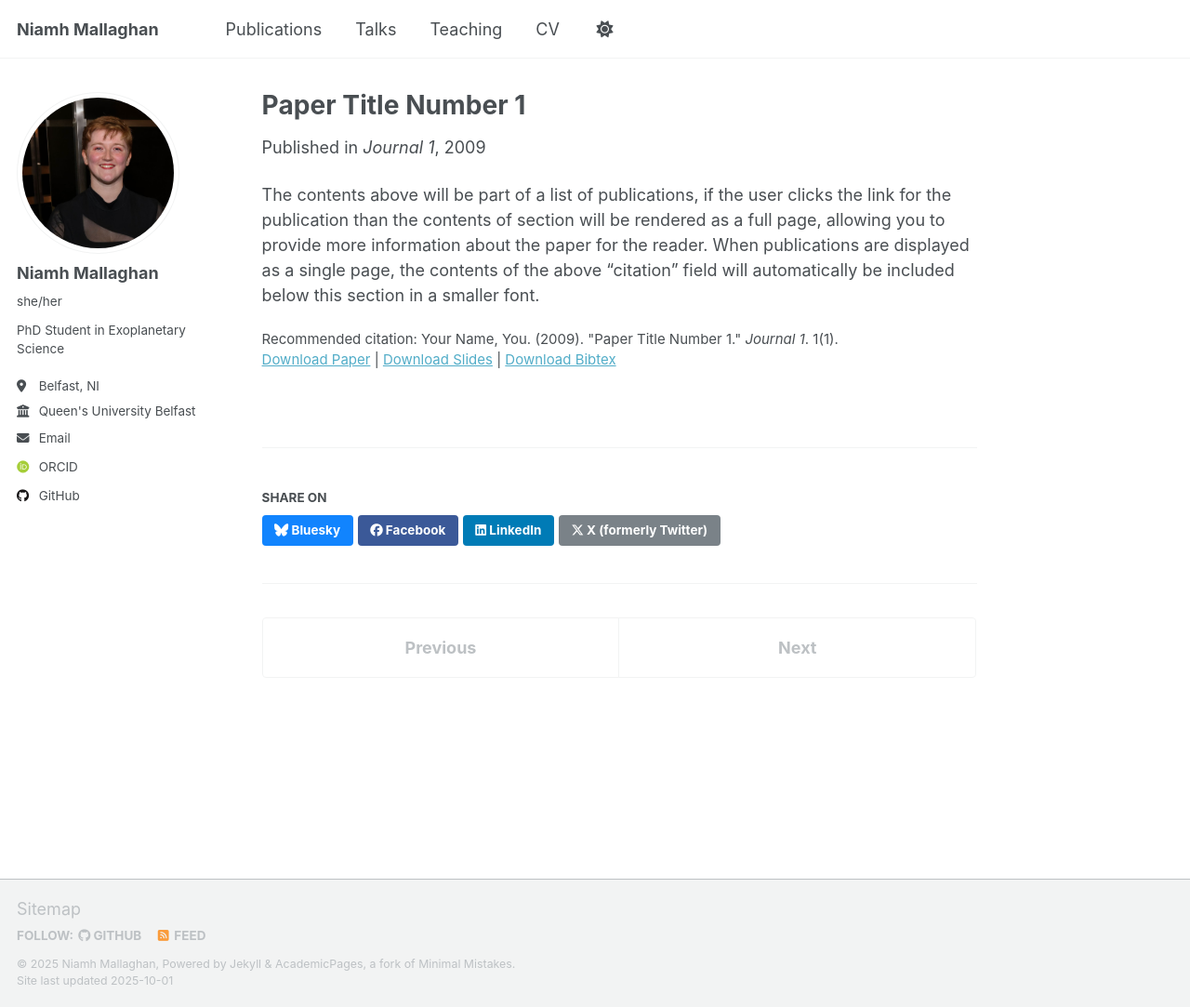
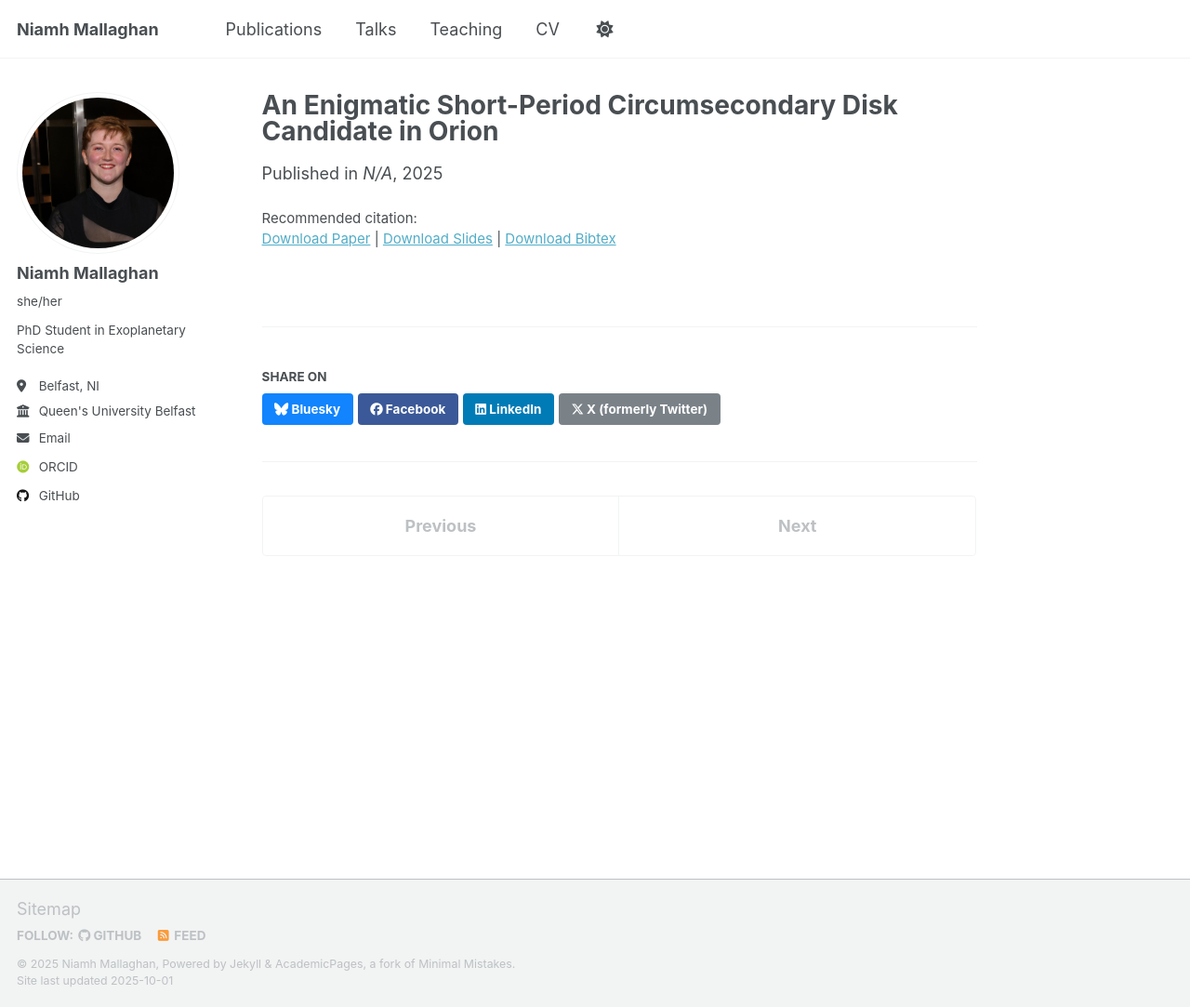
Before and after one commit to nmallaghan/nmallaghan.github.io, a Jekyll site: the page built from _publications/2009-10-01-paper-title-number-1.md, in a window 1280 px wide and 1083 px high. Shown: the whole window at 93% size. Built offline with Jekyll 4.4.1, drawn with Linux system fonts in a browser that asks for light colours; some web fonts are replaced; a script that is not in the unit is left out.

Commit message:
Update 2009-10-01-paper-title-number-1.md

```diff
--- a/_publications/2009-10-01-paper-title-number-1.md
+++ b/_publications/2009-10-01-paper-title-number-1.md
@@ -1,14 +1,13 @@
 ---
-title: "Paper Title Number 1"
+title: "An Enigmatic Short-Period Circumsecondary Disk Candidate in Orion"
 collection: publications
 category: manuscripts
 permalink: /publication/2009-10-01-paper-title-number-1
-excerpt: 'This paper is about the number 1. The number 2 is left for future work.'
-date: 2009-10-01
-venue: 'Journal 1'
-slidesurl: 'http://academicpages.github.io/files/slides1.pdf'
-paperurl: 'http://academicpages.github.io/files/paper1.pdf'
-bibtexurl: 'http://academicpages.github.io/files/bibtex1.bib'
-citation: 'Your Name, You. (2009). &quot;Paper Title Number 1.&quot; <i>Journal 1</i>. 1(1).'
+excerpt: 'This paper focuses on an enigmatic transiting object in Orion which shows a deep and asymmetric light curve. I investigated a number of hypotheses to aid in the characterisation of it, including modelling, MCMC fitting and analysing the results. I led the simulations, analysis, and writing up of this work. This paper is currently in prep.'
+date: 2025-12-01
+venue: 'N/A'
+slidesurl: ''
+paperurl: ''
+bibtexurl: ''
+citation: ''
 ---
-The contents above will be part of a list of publications, if the user clicks the link for the publication than the contents of section will be rendered as a full page, allowing you to provide more information about the paper for the reader. When publications are displayed as a single page, the contents of the above "citation" field will automatically be included below this section in a smaller font.
```
